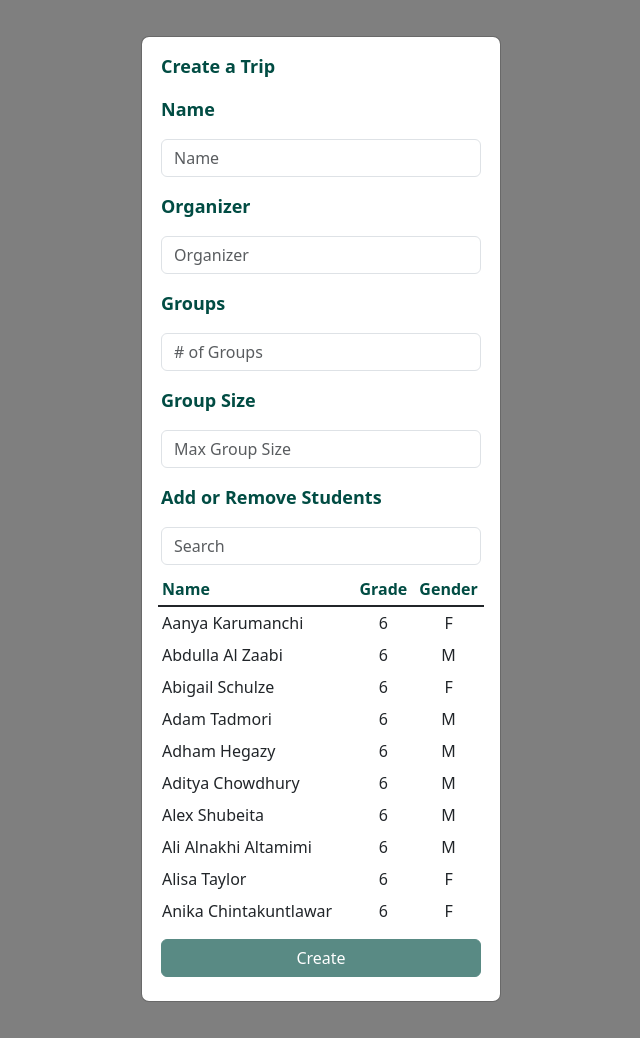
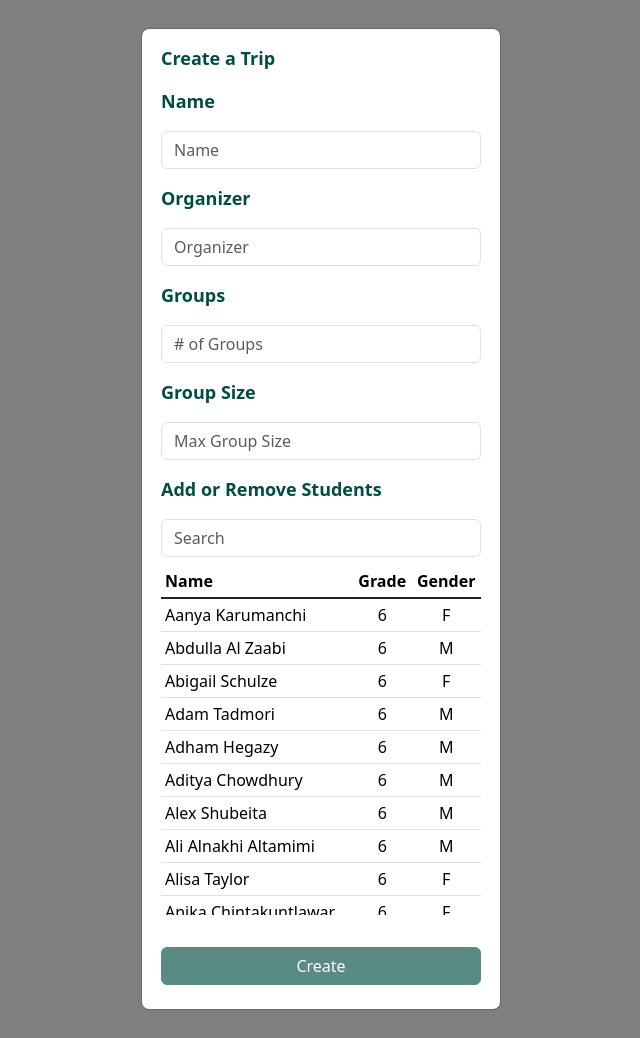
Before and after one commit to hkim113005/TrApp, a Flask app: page /trips in a window 1280 px wide, after a click on "Create". Shown: the whole page, without its empty margins (319-959 px from the left). Run offline with Flask 2, Linux system fonts and the light colour scheme; some libraries are stand-ins or nearby versions.

Commit message:
Found cause of Sqlite error - need to fix

```diff
--- a/app.py
+++ b/app.py
@@ -123,7 +123,6 @@ def create_trip():
     students_per_group = data["students_per_group"]
     print(data)
     db.add_trip(Trip(None, name, organizer, num_groups, students_per_group, "", students))
-
     return redirect("/trips")
 
 @app.route("/delete_trip", methods=["POST"])
--- a/static/stylesheet.css
+++ b/static/stylesheet.css
@@ -26,10 +26,6 @@ input[type=number]::-webkit-outer-spin-button {
 }
 
 .form-control {
-    width: 320px !important;
-}
-
-.table {
     width: 320px !important;
 }
 
@@ -64,6 +60,7 @@ thead {
 }
 
 .table {
+    width: 320px !important;
     display: block !important;
     max-height: 500px !important;
     overflow: auto !important;
@@ -74,3 +71,9 @@ thead {
     max-height: 350px !important;
     overflow: auto !important;
 }
+
+thead {
+    top: 0;
+    position: sticky;
+    background-color: white;
+}
--- a/templates/trip.html
+++ b/templates/trip.html
@@ -66,7 +66,7 @@
                     </tbody>
                 </table>
             </div>
-            <a id="save_trip" href={{'/trips/' + trip_id | string}} class="mb-4 d-grid gap-2 col-6 mx-auto btn btn-primary" role="button">Save</a>
+            <a id="save_trip" data-bs-dismiss="modal" class="mb-4 d-grid gap-2 col-6 mx-auto btn btn-primary" role="button">Save</a>
         </div>
     </div>
 </div>
@@ -228,6 +228,7 @@
                 contentType: "application/json",
                 dataType: "json"
             });
+            //setTimeout(location.reload(), 500); //Refreshes trip list (BUGGED)
         });
 
 
--- a/templates/trips.html
+++ b/templates/trips.html
@@ -58,7 +58,7 @@ Active Trips
                     <label class="d-grid form-label mt-3 mx-auto">Add or Remove Students</label>
                     <input type="text" class="mt-3 mx-auto form-control" id="search2" onkeyup="searchStudents()"
                         placeholder="Search">
-                    <table class="table-students table-sm table-hover mt-2 mx-auto" id="students_table">
+                    <table class="table table-students table-sm table-hover mt-2 mx-auto" id="students_table">
                         <thead>
                             <tr>
                                 <th style="width: 60%;">Name</th>
@@ -147,7 +147,7 @@ Active Trips
                 contentType: "application/json",
                 dataType: "json"
             });
-            setTimeout(location.reload(), 250); //Refreshes trip list
+            //setTimeout(location.reload(), 500); //Refreshes trip list (BUGGED)
         })
 
         // TABLE SORTING WITH HEADERS
```
Also changed, not shown: 3 other files.
